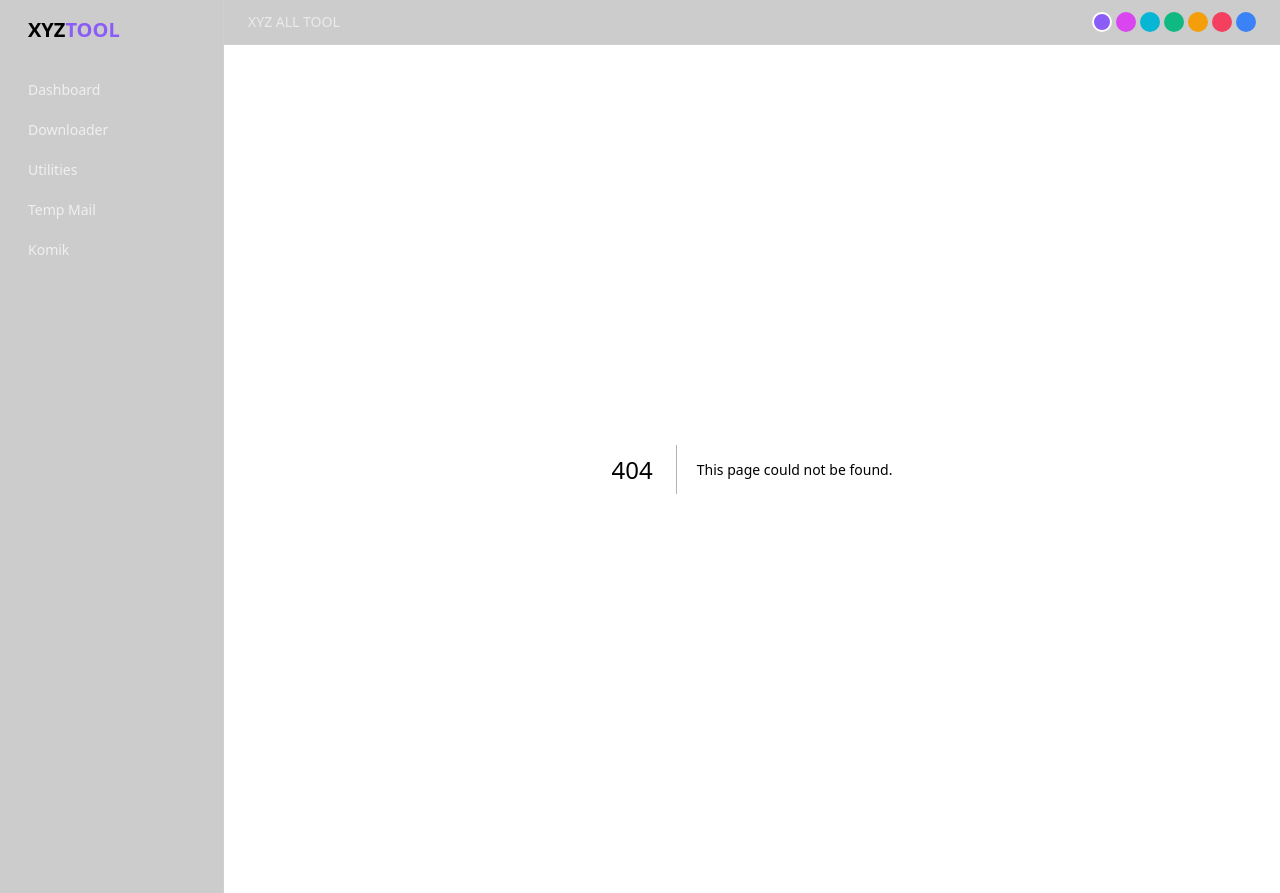
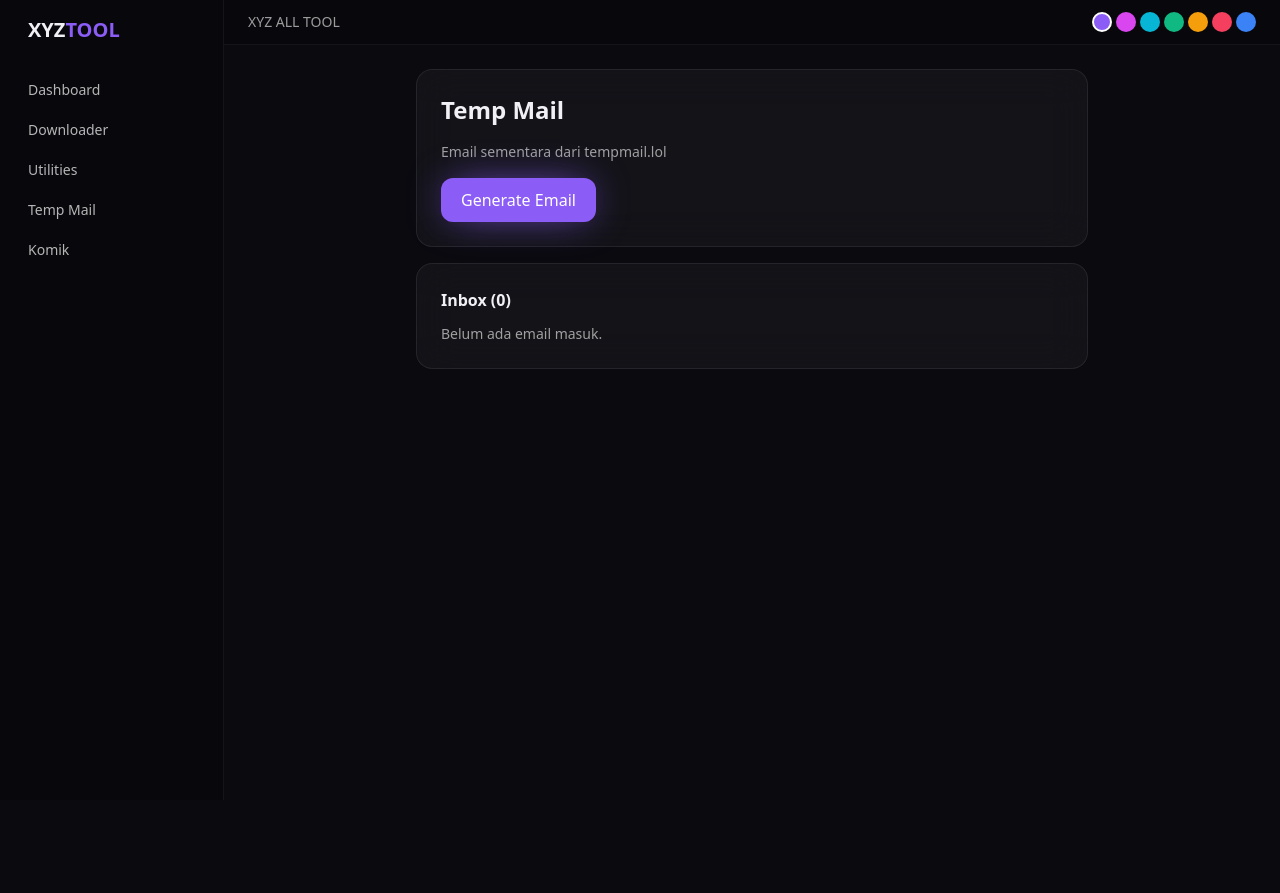
Before and after one commit to sionlimitles-spec/XYZ-ALL-TOOL, a Next.js app: page /temp-mail in a window 1280 px wide. Before the commit this address had no page. After the commit the page ends 800 px from the top, so only its background shows below. Built offline with nearby package versions, Linux system fonts and the light colour scheme.

Commit message:
Add TempMailPage component for temporary email service

```diff
--- /dev/null
+++ b/app/temp-mail/page.tsx
@@ -0,0 +1,80 @@
+"use client";
+import { useState, useEffect } from "react";
+
+export default function TempMailPage() {
+  const [token, setToken] = useState("");
+  const [address, setAddress] = useState("");
+  const [emails, setEmails] = useState<any[]>([]);
+  const [loading, setLoading] = useState(false);
+
+  async function create() {
+    setLoading(true);
+    try {
+      const res = await fetch("/api/tempmail", {
+        method: "POST",
+        headers: { "Content-Type": "application/json" },
+        body: JSON.stringify({ action: "create" }),
+      });
+      const data = await res.json();
+      setToken(data.token);
+      setAddress(data.address);
+    } catch {
+      alert("Gagal membuat inbox");
+    }
+    setLoading(false);
+  }
+
+  async function check() {
+    if (!token) return;
+    try {
+      const res = await fetch("/api/tempmail", {
+        method: "POST",
+        headers: { "Content-Type": "application/json" },
+        body: JSON.stringify({ action: "check", token }),
+      });
+      const data = await res.json();
+      setEmails(data.emails ?? []);
+    } catch {}
+  }
+
+  useEffect(() => {
+    if (!token) return;
+    const i = setInterval(check, 5000);
+    return () => clearInterval(i);
+  }, [token]);
+
+  return (
+    <div className="max-w-2xl mx-auto space-y-4">
+      <div className="glass-card p-6 space-y-4">
+        <h1 className="text-2xl font-semibold">Temp Mail</h1>
+        <p className="text-sm text-white/60">Email sementara dari tempmail.lol</p>
+        <button onClick={create} disabled={loading} className="btn btn-primary glow-accent">
+          {loading ? "Membuat..." : "Generate Email"}
+        </button>
+        {address && (
+          <div className="p-4 rounded-lg bg-white/5 space-y-2">
+            <p className="text-xs text-white/60">Alamat Email:</p>
+            <p className="font-mono text-sm break-all">{address}</p>
+            <button className="btn-ghost btn" onClick={() => navigator.clipboard.writeText(address)}>Copy</button>
+          </div>
+        )}
+      </div>
+
+      <div className="glass-card p-6">
+        <h2 className="font-semibold mb-3">Inbox ({emails.length})</h2>
+        {emails.length === 0 ? (
+          <p className="text-sm text-white/60">Belum ada email masuk.</p>
+        ) : (
+          <div className="space-y-2">
+            {emails.map((e, i) => (
+              <div key={i} className="p-3 rounded-lg bg-white/5">
+                <p className="font-medium text-sm">{e.subject}</p>
+                <p className="text-xs text-white/60">{e.from}</p>
+              </div>
+            ))}
+          </div>
+        )}
+      </div>
+    </div>
+  );
+}
```
